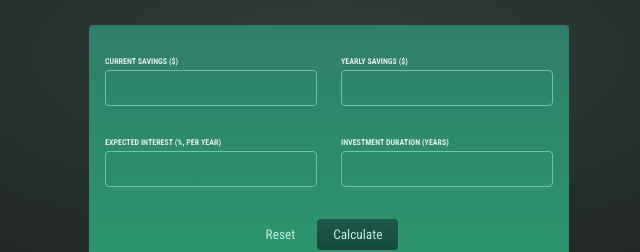
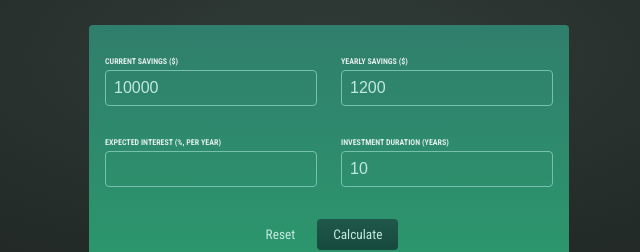
Before and after one commit to NorieM/investment-calculator, a React (Create React App) app: page / in a window 1280 px wide. Shown: the part 201-453 px from the top of the page, without its empty margins (311-951 px from the left). Built offline with nearby package versions, Linux system fonts and the light colour scheme.

Commit message:
Added change handlers to form

```diff
--- a/src/components/FinanceForm/FinanceForm.js
+++ b/src/components/FinanceForm/FinanceForm.js
@@ -2,9 +2,15 @@ import React from "react";
 import { useState } from "react";
 import "./FinanceForm.css";
 
+const initialUserInput = {
+    "current-savings": 10000,
+    "yearly-contribution": 1200,
+    "expected-return": 7,
+    duration: 10,
+  }
+
 const FinanceForm = (props) => {
-
-  const [userInput, setUserInput] = useState({});
+  const [userInput, setUserInput] = useState(initialUserInput);
 
   // handle form submission
   const handleSubmit = (event) => {
@@ -14,13 +20,12 @@ const FinanceForm = (props) => {
 
   // handle click of reset button - i.e. clear form
   const handleReset = (event) => {
-    console.log("Reset");
+    setUserInput(initialUserInput);
   };
 
   // handle change in form inputs
   const handleChange = (input, value) => {
-    console.log(input);
-    console.log(value);
+    setUserInput((prev) => ({ ...prev, [input]: value }));
   };
 
   return (
@@ -32,6 +37,7 @@ const FinanceForm = (props) => {
             type="number"
             id="current-savings"
             onChange={(e) => handleChange(e.target.id, e.target.value)}
+            value={userInput['current-savings']}
           />
         </p>
         <p>
@@ -40,6 +46,7 @@ const FinanceForm = (props) => {
             type="number"
             id="yearly-contribution"
             onChange={(e) => handleChange(e.target.id, e.target.value)}
+            value={userInput['yearly-contribution']}
           />
         </p>
       </div>
@@ -52,6 +59,7 @@ const FinanceForm = (props) => {
             type="number"
             id="expected-return"
             onChange={(e) => handleChange(e.target.id, e.target.value)}
+            value={userInput['expecter-return']}
           />
         </p>
         <p>
@@ -60,6 +68,7 @@ const FinanceForm = (props) => {
             type="number"
             id="duration"
             onChange={(e) => handleChange(e.target.id, e.target.value)}
+            value={userInput['duration']}
           />
         </p>
       </div>
```
